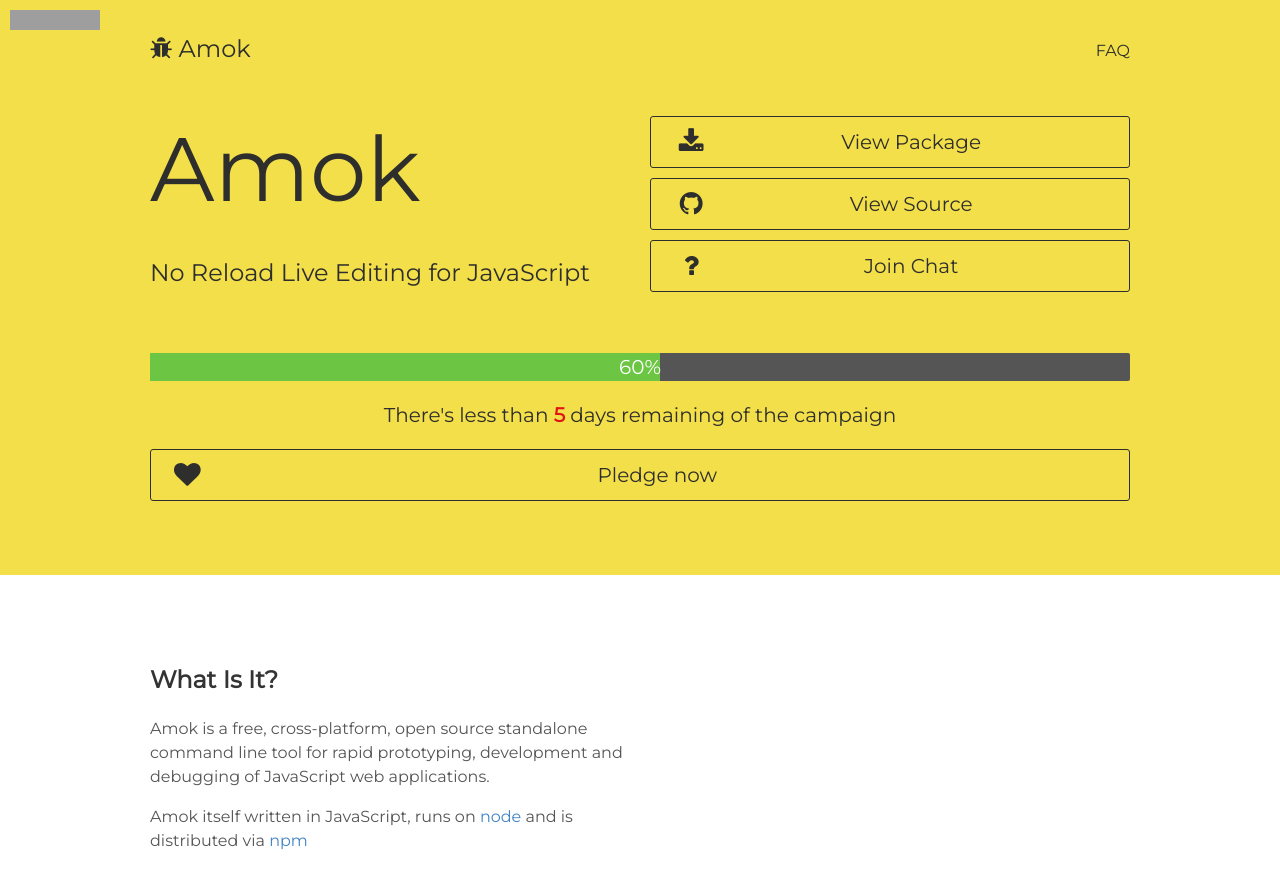
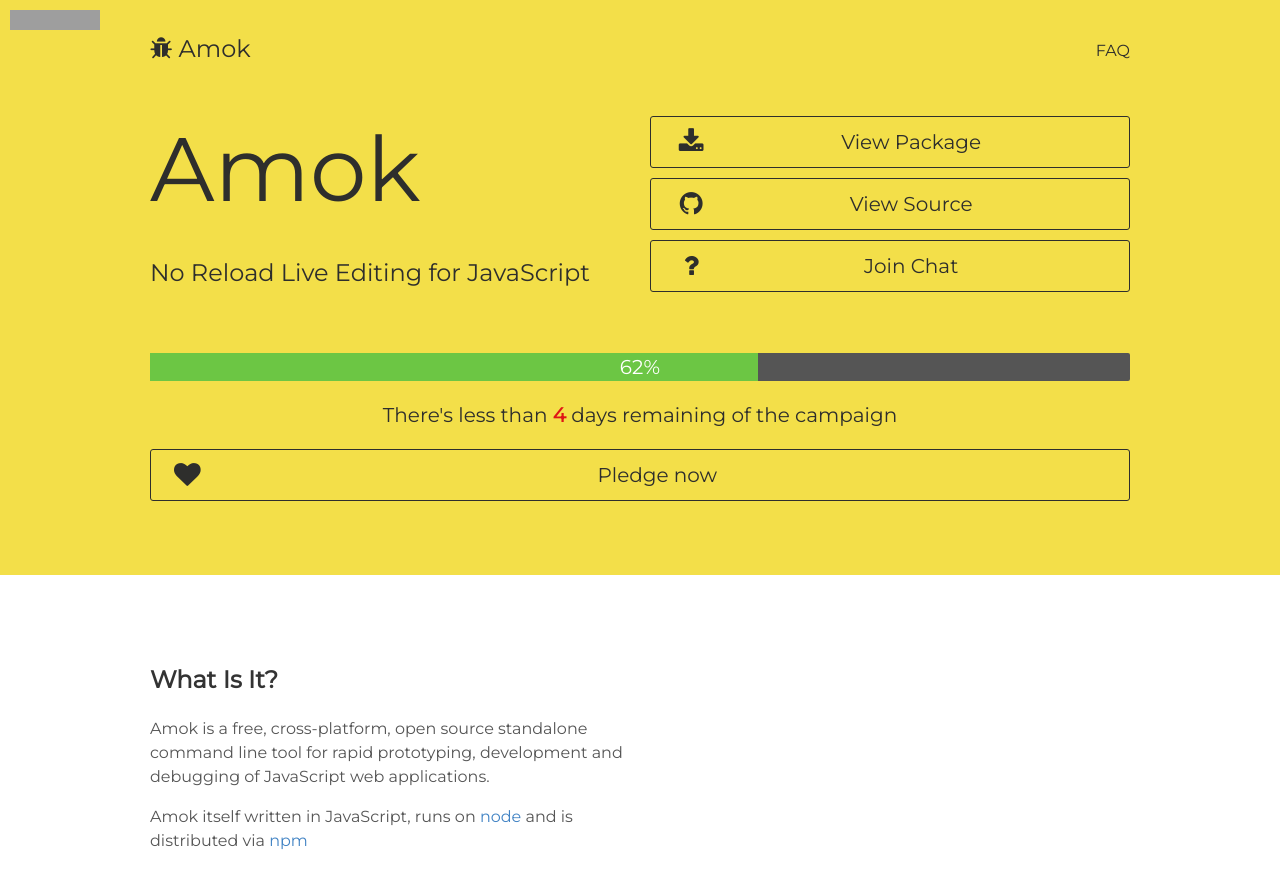
Before and after one commit to stereokai/amok, a Jekyll site: the page built from index.html, in a window 1280 px wide and 900 px high. Shown: the top 889 px of the window. Built offline with Jekyll 4.4.1, drawn with Linux system fonts in a browser that asks for light colours; nearby versions of some CDN libraries; library files that are not in the unit come from our copies; grey boxes are pictures that could not be loaded.

Commit message:
Update progress and remaining days of crowdfunder

```diff
--- a/index.html
+++ b/index.html
@@ -33,11 +33,11 @@
 
   <div class="container">
     <div class="progress">
-      <span class="progress-meter" style="width: 52%"></span>
-      <p class="progress-text">60%</p>
+      <span class="progress-meter" style="width: 62%"></span>
+      <p class="progress-text">62%</p>
     </div>
 
-    <p>There's less than <strong class="countdown">5</strong> days remaining of the campaign</p>
+    <p>There's less than <strong class="countdown">4</strong> days remaining of the campaign</p>
     <a href="https://www.bountysource.com/teams/amok/fundraiser" target="_blank" class="btn btn-block btn-inverse">
       <i class="fa fa-heart fa-lg pull-left"></i> Pledge now
     </a>
```
